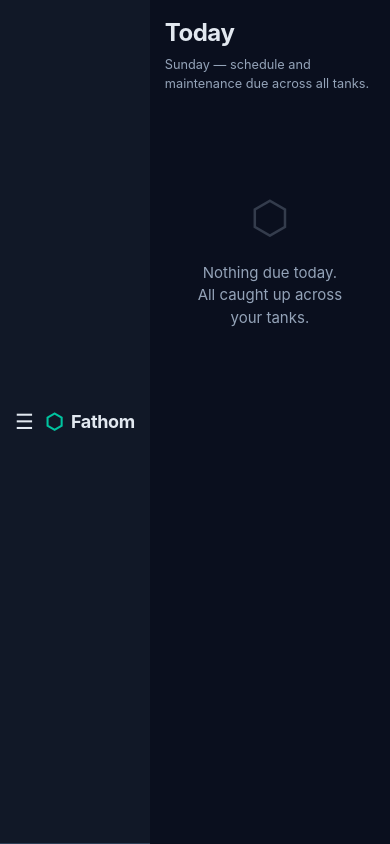
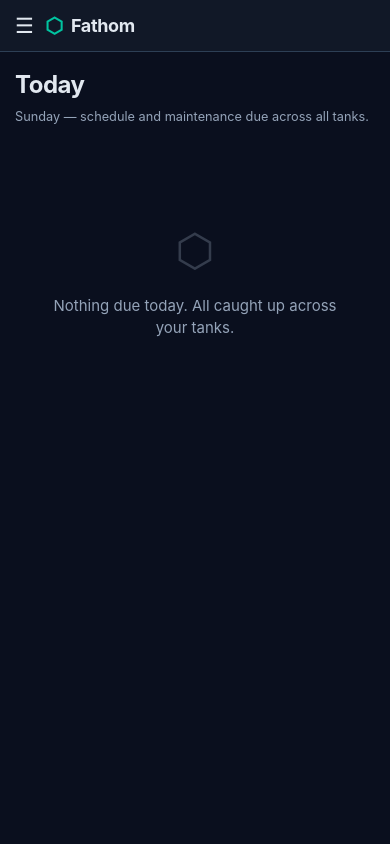
Before and after one commit to the-mace/aquarium-tracker, a FastAPI app: page /today in a window 390 px wide. Run offline with FastAPI, Linux system fonts and the light colour scheme; data that the repository does not hold is empty; parts of the project's set-up code (start-up, migrations or seed data) failed here and were passed over.

Commit message:
Fix mobile top bar rendering as a permanent sidebar column
.mobile-topbar was a flex item alongside .main in body's row flex
layout, so it stretched to full viewport height and sat as a second,
empty-looking sidebar rather than a slim top bar. Made it position:
fixed like a real app bar, spanning the full width above content.

Co-Authored-By: Claude Sonnet 5 <noreply@anthropic.com>
Claude-Session: https://claude.ai/code/session_0148J9wFPqqaKUN2J4DQZozE

```diff
--- a/fathom/static/css/style.css
+++ b/fathom/static/css/style.css
@@ -1006,12 +1006,15 @@ p { margin-bottom: .5rem; }
     display: flex;
     align-items: center;
     gap: .75rem;
-    position: sticky;
+    position: fixed;
     top: 0;
+    left: 0;
+    right: 0;
+    height: 52px;
     z-index: 100;
     background: var(--surface);
     border-bottom: 1px solid var(--border);
-    padding: .75rem 1rem;
+    padding: 0 1rem;
   }
   .hamburger-btn {
     background: none;
@@ -1055,6 +1058,6 @@ p { margin-bottom: .5rem; }
     z-index: 250;
   }
 
-  .main { padding: 1rem; }
+  .main { padding: 1rem; padding-top: calc(52px + 1rem); }
   .charts-row, .two-col-row { grid-template-columns: 1fr; }
 }
```
